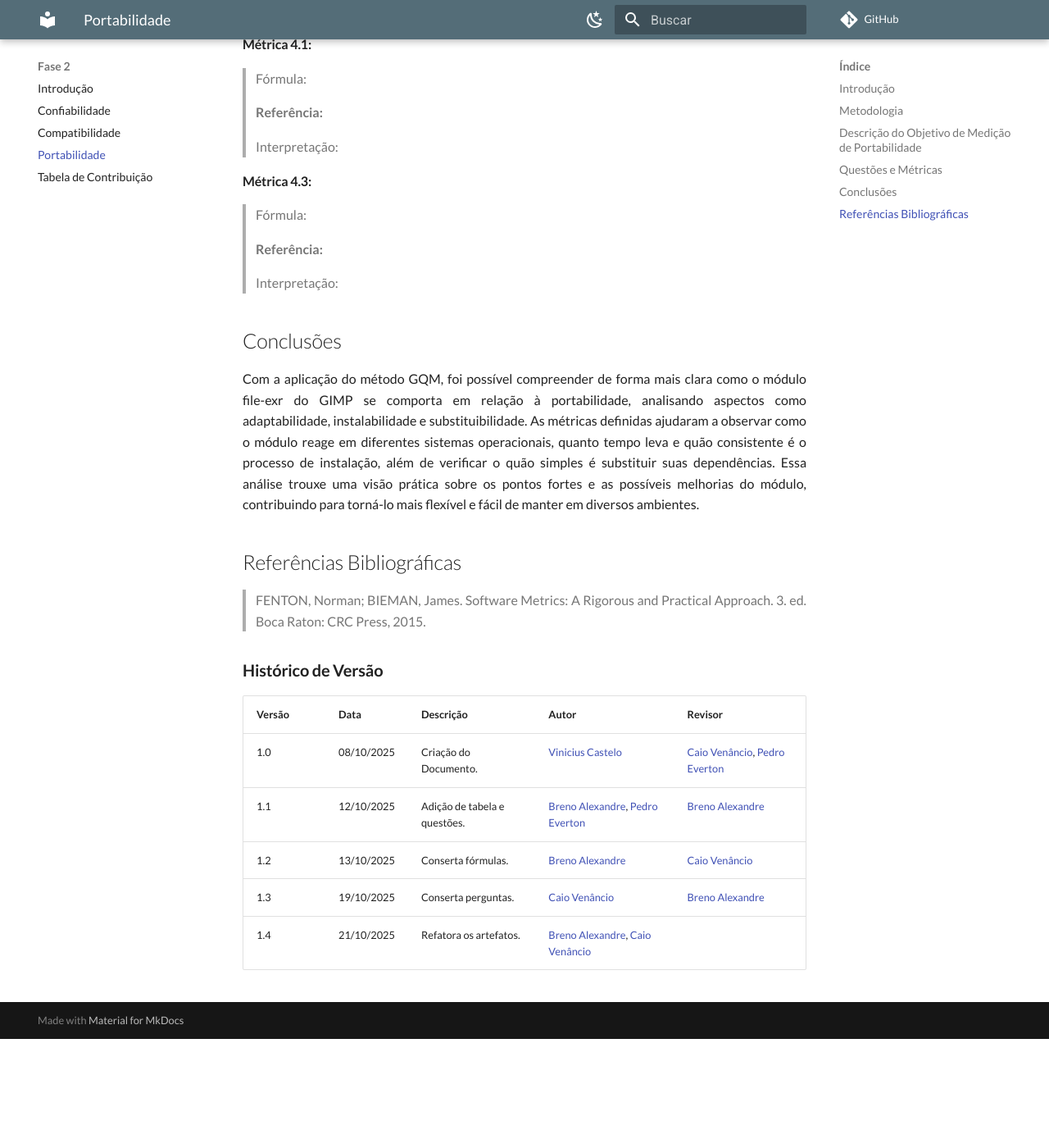
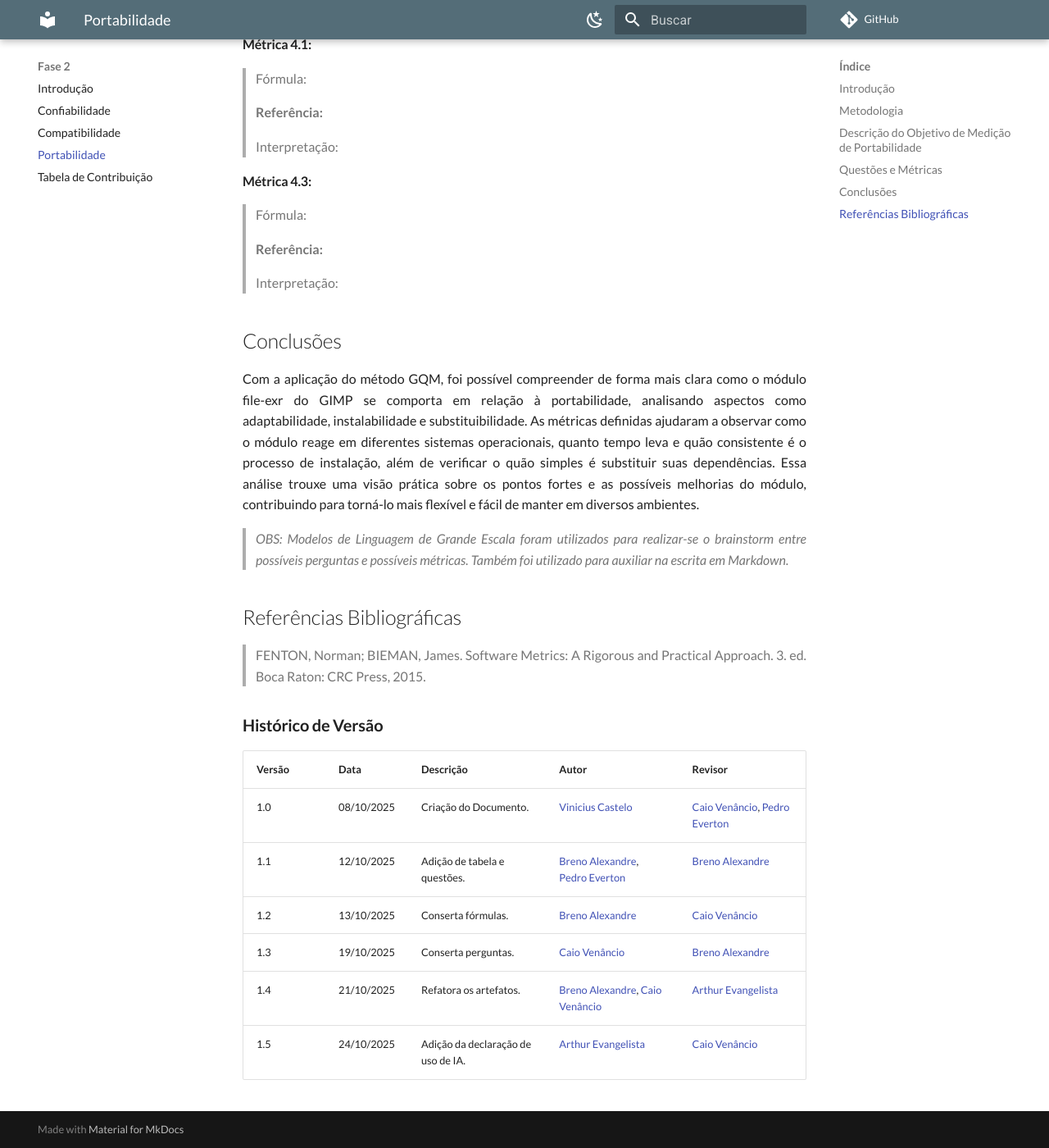
Before and after one commit to FCTE-Qualidade-de-Software-1/2025-2_T02_Karen_Jones, an MkDocs documentation site: the page built from docs/fase2/3-portabilidade.md, in a window 1280 px wide and 1400 px high, scrolled down 3404 px. Shown: the whole window at 82% size. Built offline with MkDocs 1.6.1 and Material for MkDocs 9.7.7, drawn with Linux system fonts in a browser that asks for light colours; comment, search, counter and statistics services are not loaded; before the commit the page ends 4671 px from its top, so only the background shows below that.

Commit message:
docs: declaracao de uso de ia

```diff
--- a/docs/fase2/3-portabilidade.md
+++ b/docs/fase2/3-portabilidade.md
@@ -161,9 +161,13 @@ A metodologia adotada neste artefato baseia-se no método GQM, que orienta a ava
 >
 >
 
+
+
 ## Conclusões
 
 Com a aplicação do método GQM, foi possível compreender de forma mais clara como o módulo file-exr do GIMP se comporta em relação à portabilidade, analisando aspectos como adaptabilidade, instalabilidade e substituibilidade. As métricas definidas ajudaram a observar como o módulo reage em diferentes sistemas operacionais, quanto tempo leva e quão consistente é o processo de instalação, além de verificar o quão simples é substituir suas dependências. Essa análise trouxe uma visão prática sobre os pontos fortes e as possíveis melhorias do módulo, contribuindo para torná-lo mais flexível e fácil de manter em diversos ambientes.
+
+> *OBS: Modelos de Linguagem de Grande Escala foram utilizados para realizar-se o brainstorm entre possíveis perguntas e possíveis métricas. Também foi utilizado para auxiliar na escrita em Markdown.*
 
 ## Referências Bibliográficas
 
@@ -177,4 +181,5 @@ Com a aplicação do método GQM, foi possível compreender de forma mais clara
 | 1.1    | 12/10/2025 | Adição de tabela e questões. | [Breno Alexandre](https://github.com/brenoalexandre0), [Pedro Everton](https://github.com/pedroeverton217) | [Breno Alexandre](https://github.com/brenoalexandre0) |
 | 1.2    | 13/10/2025 | Conserta fórmulas. | [Breno Alexandre](https://github.com/brenoalexandre0) | [Caio Venâncio](https://www.github.com/caio-venancio) |
 | 1.3    | 19/10/2025 | Conserta perguntas.  | [Caio Venâncio](https://www.github.com/caio-venancio) | [Breno Alexandre](https://github.com/brenoalexandre0) |
-| 1.4    | 21/10/2025 | Refatora os artefatos.  | [Breno Alexandre](https://github.com/brenoalexandre0), [Caio Venâncio](https://www.github.com/caio-venancio)  | |
+| 1.4    | 21/10/2025 | Refatora os artefatos.  | [Breno Alexandre](https://github.com/brenoalexandre0), [Caio Venâncio](https://www.github.com/caio-venancio)  | [Arthur Evangelista](https://github.com/arthurevg) |
+| 1.5    | 24/10/2025 | Adição da declaração de uso de IA.  | [Arthur Evangelista](https://github.com/arthurevg)| [Caio Venâncio](https://www.github.com/caio-venancio) |
```
